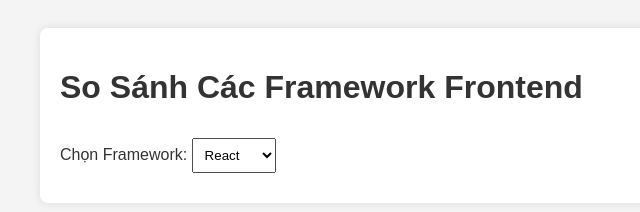
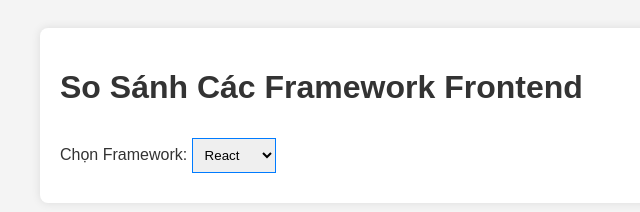
Before and after one commit to dianannperla/frontend-frameworks-comparison, a plain HTML site: page index.html in a window 1280 px wide. In both pictures the pointer is over the element "Chọn Framework:". Shown: the whole page, without its empty margins (280-920 px from the left). Drawn offline with Linux system fonts and the light colour scheme.

Commit message:
Add hover effect for select dropdowns

```diff
--- a/styles.css
+++ b/styles.css
@@ -18,3 +18,8 @@ select {
     margin: 10px 0;
     padding: 8px;
 }
+
+select:hover {
+    border-color: #007BFF;
+    cursor: pointer;
+}
```
